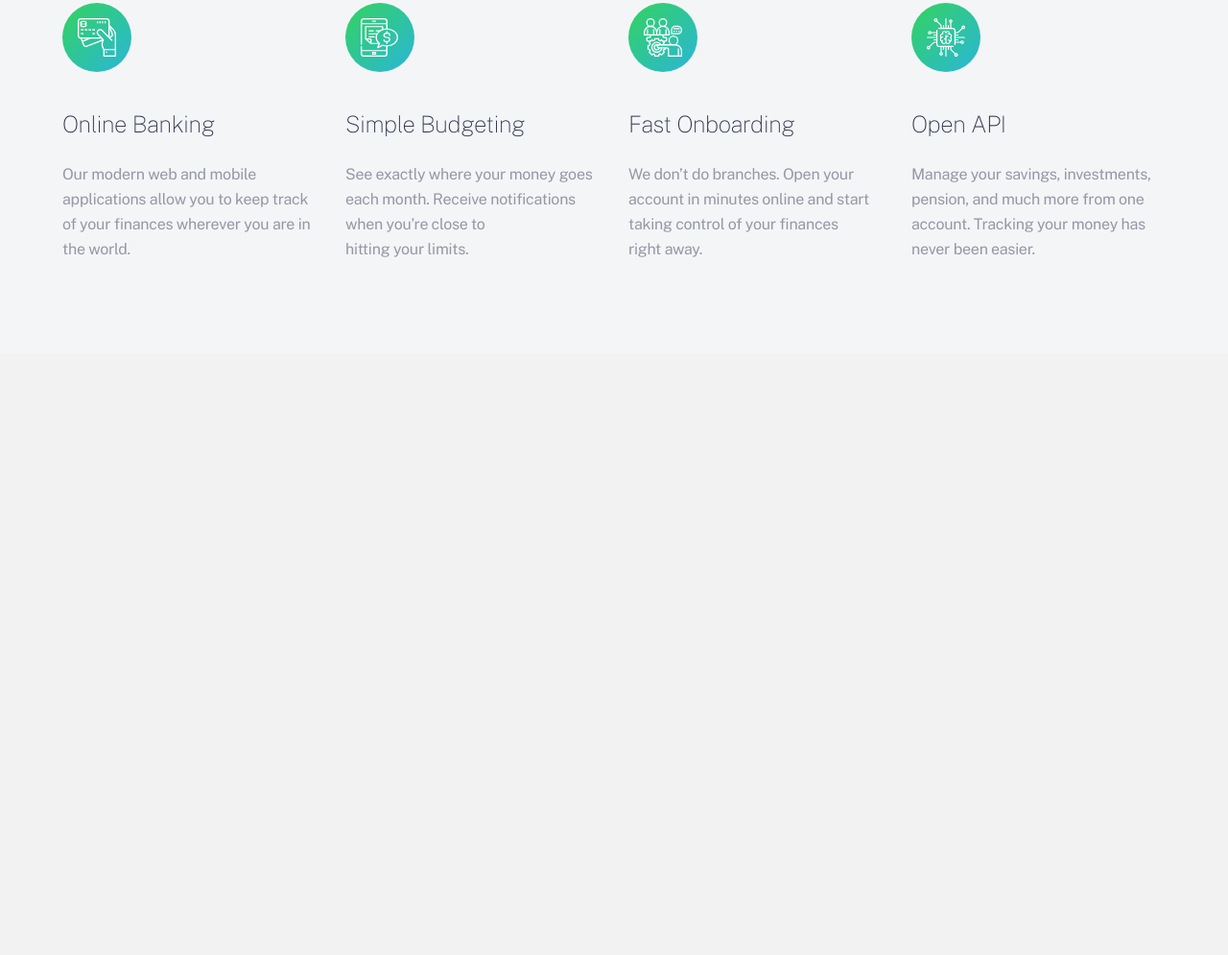
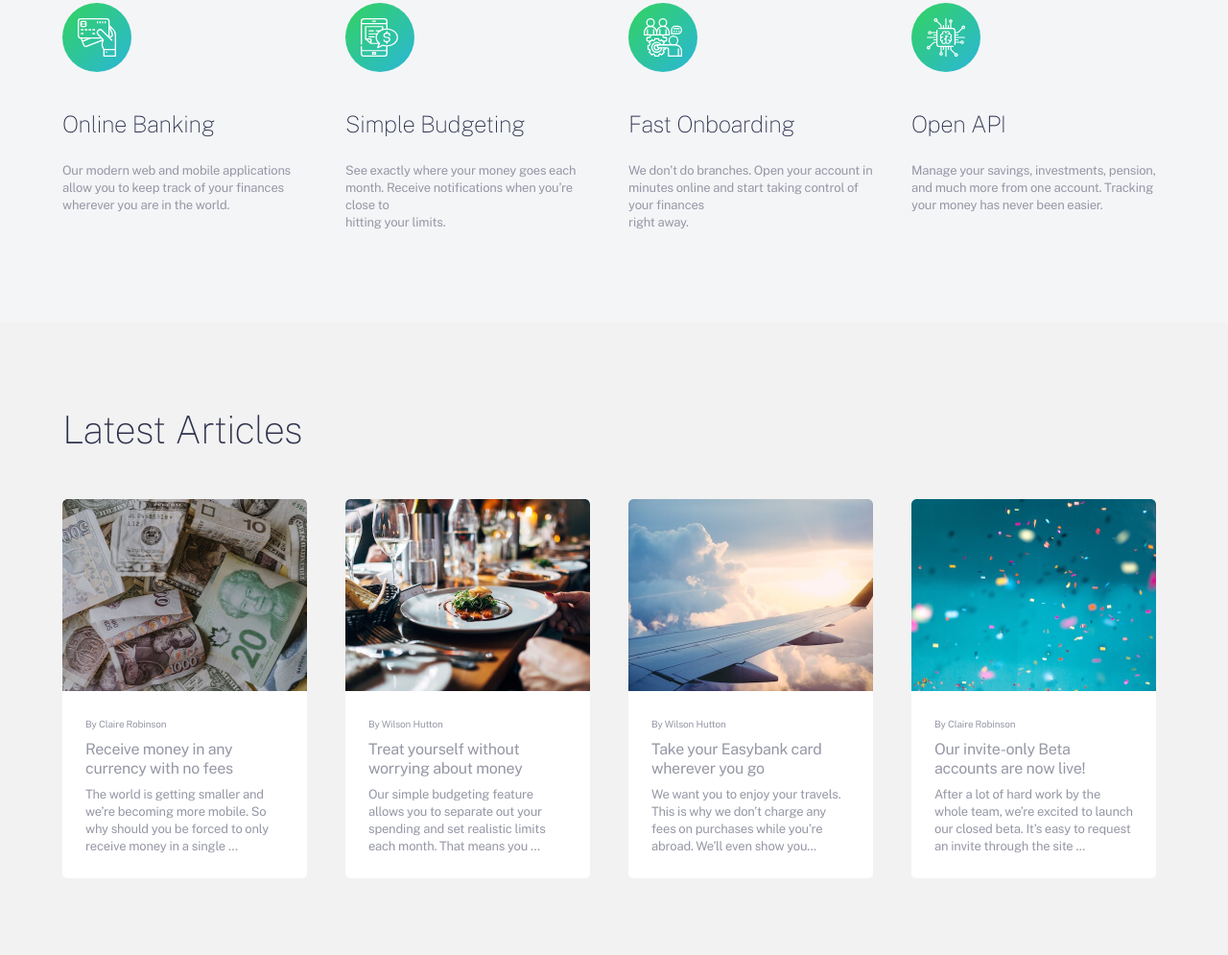
Before and after one commit to Bekzod97-div/easybank, a plain HTML site: page index.html in a window 1280 px wide. Shown: the part 1180-2175 px from the top of the page at 96% size. Before the commit the page ends 1548 px from the top, so only its background shows below. Drawn offline with Linux system fonts and the light colour scheme.

Commit message:
add articles section

```diff
--- a/css/styles.css
+++ b/css/styles.css
@@ -305,3 +305,64 @@ body {
   letter-spacing: -0.25px;
   line-height: 26px;
 }
+
+/* Articles */
+.articles {
+  padding-top: 80px;
+  padding-bottom: 80px;
+}
+
+.articles__title {
+  margin-bottom: 40px;
+}
+
+.articles__item {
+  flex-grow: 1;
+  border-radius: 5px;
+}
+
+.article__img {
+  display: flex;
+  padding-right: 0;
+  margin-right: 0;
+  width: 255px;
+  height: 200px;
+  object-fit: cover;
+  border-radius: 5px 5px 0 0;
+}
+
+.articles__content {
+  box-sizing: border-box;
+  width: 255px;
+  background-color: #fff;
+  padding: 24px;
+  border-radius: 0 0 5px 5px;
+}
+
+.author {
+  font-size: 10px;
+  line-height: 18px;
+  letter-spacing: -0.16px;
+}
+
+.articles__content-link {
+  display: block;
+  text-decoration: none;
+  color: var(--text-color);
+  font-size: 16px;
+  line-height: 20px;
+  letter-spacing: -0.29px;
+  margin-bottom: 8px;
+  margin-top: 8px;
+  transition: color 0.3s ease;
+}
+
+.articles__content-link:hover {
+  color: var(--color-green);
+}
+
+.info__content-text {
+  font-size: 13px;
+  line-height: 18px;
+  letter-spacing: -0.2px;
+}
--- a/index.html
+++ b/index.html
@@ -101,6 +101,75 @@
             </ul>
           </div>
         </section>
+
+        <section class="articles">
+          <div class="articles__container container">
+
+            <h2 class="articles__title info__heading-title title">Latest Articles</h2>
+            <ul class="info__list">
+
+              <li class="info__item articles__item">
+                <div class="article__img--wrapper">
+                  <img class="article__img" src="./img/money.jpg" alt="money" width="255" height="200" srcset="./img/money.jpg 1x, ./img/money@2x.jpg 2x">
+                </div>
+
+                <div class="articles__content">
+                  <span class="author">By Claire Robinson</span>
+                  <a href="#" class="articles__content-link">
+                   Receive money in any currency with no fees
+                  </a>
+                  <p class="info__content-text">The world is getting smaller and we’re becoming more mobile. So why should you be forced to only receive money in a single …</p>
+                </div>
+
+              </li>
+
+              <li class="info__item articles__item">
+                <div class="article__img--wrapper">
+                  <img class="article__img" src="./img/restaurant.jpg" alt="restaurant plate" width="255" height="200" srcset="./img/restaurant.jpg 1x, ./img/restaurant@2x.jpg 2x">
+                </div>
+
+                <div class="articles__content">
+                  <span class="author">By Wilson Hutton</span>
+                  <a href="#" class="articles__content-link">
+                   Treat yourself without worrying about money
+                  </a>
+                  <p class="info__content-text">Our simple budgeting feature allows you to separate out your spending and set realistic limits each month. That means you …</p>
+                </div>
+
+              </li>
+
+              <li class="info__item articles__item">
+                <div class="article__img--wrapper">
+                  <img class="article__img" src="./img/airplane.jpg" alt="airplane fly" width="255" height="200" srcset="./img/airplane.jpg 1x, ./img/airplane@2x.jpg 2x">
+                </div>
+
+                <div class="articles__content">
+                  <span class="author">By Wilson Hutton</span>
+                  <a href="#" class="articles__content-link">
+                   Take your Easybank card wherever you go
+                  </a>
+                  <p class="info__content-text">We want you to enjoy your travels. This is why we don’t charge any fees on purchases while you’re abroad. We’ll even show you...</p>
+                </div>
+
+              </li>
+
+              <li class="info__item articles__item">
+                <div class="article__img--wrapper">
+                  <img class="article__img" src="./img/anime.jpg" alt="anime with color stars" width="255" height="200" srcset="./img/anime.jpg 1x, ./img/anime@2x.jpg 2x">
+                </div>
+
+                <div class="articles__content">
+                  <span class="author">By Claire Robinson</span>
+                  <a href="#" class="articles__content-link">
+                    Our invite-only Beta accounts are now live!
+                  </a>
+                  <p class="info__content-text">After a lot of hard work by the whole team, we’re excited to launch our closed beta. It’s easy to request an invite through the site ...</p>
+                </div>
+
+              </li>
+            </ul>
+          </div>
+        </section>
     </main>
     <script src="./js/main.js"></script>
 </body>
```
Also changed, not shown: img/airplane.jpg (added), img/airplane@2x.jpg (added), img/anime.jpg (added), img/anime@2x.jpg (added), img/money.jpg (added), img/money@2x.jpg (added), img/restaurant.jpg (added), img/restaurant@2x.jpg (added).
